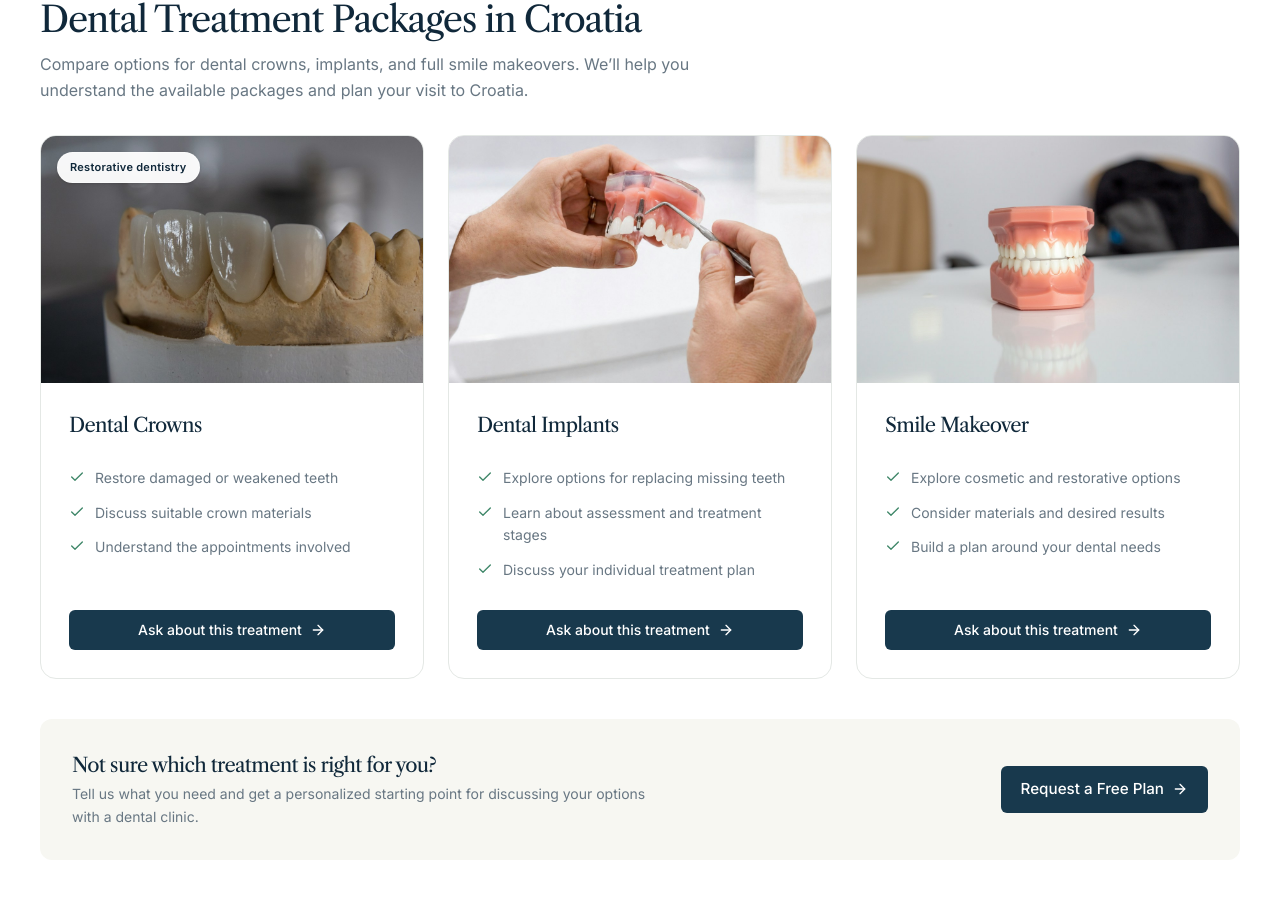
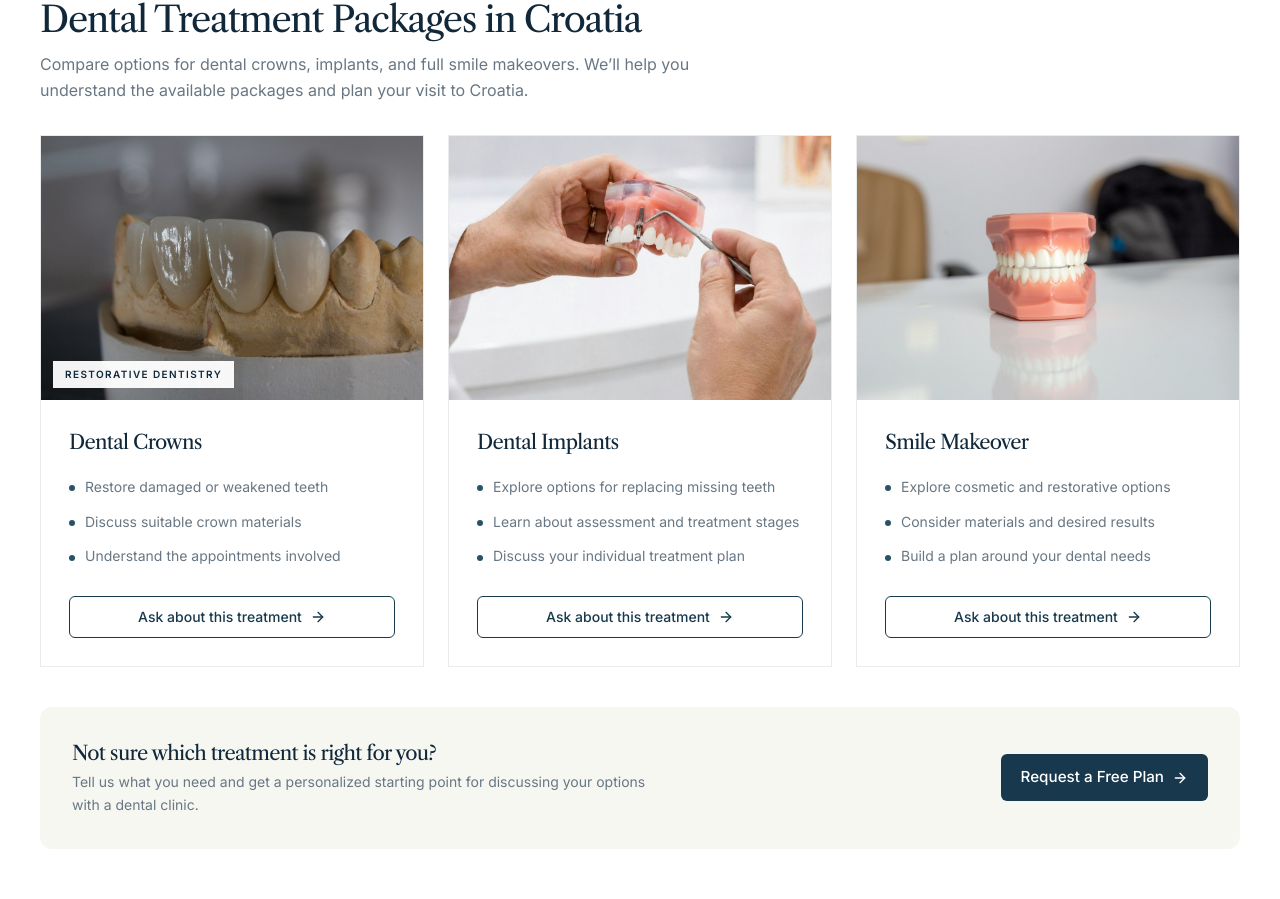
Before and after one commit to ivansusac2209/SmileCroatia, a Vue app: page / in a window 1280 px wide. Shown: the part 2039-2938 px from the top of the page. Built offline with nearby package versions, Linux system fonts and the light colour scheme.

Commit message:
Refine treatment cards and remove displayed prices

```diff
--- a/src/components/home/PackageCard.vue
+++ b/src/components/home/PackageCard.vue
@@ -1,5 +1,5 @@
 <script setup lang="ts">
-import { ArrowRight, Check } from 'lucide-vue-next'
+import { ArrowRight } from 'lucide-vue-next'
 import BaseButton from '@/components/ui/BaseButton.vue'
 import type { Package } from '@/data/home'
 
@@ -7,23 +7,22 @@ defineProps<{ pkg: Package }>()
 </script>
 
 <template>
-  <article class="group flex flex-col overflow-hidden rounded-2xl border border-line bg-white transition-all duration-300 hover:-translate-y-1 hover:border-navy-700/30 hover:shadow-xl hover:shadow-navy-900/5">
-    <div class="relative overflow-hidden">
-      <img :src="pkg.image" :alt="pkg.alt" class="aspect-[1.55/1] w-full object-cover transition-transform duration-700 group-hover:scale-[1.035]" loading="lazy" />
-      <span v-if="pkg.badge" class="absolute top-4 left-4 rounded-full border border-white/40 bg-white/95 px-3 py-1.5 text-[11px] font-semibold tracking-wide text-navy-900 shadow-sm">
+  <article class="group flex flex-col overflow-hidden border border-line/80 bg-white transition-colors duration-300 hover:border-navy-700/40">
+    <div class="relative overflow-hidden bg-surface">
+      <img :src="pkg.image" :alt="pkg.alt" class="aspect-[1.45/1] w-full object-cover transition-transform duration-700 group-hover:scale-[1.025]" loading="lazy" />
+      <span v-if="pkg.badge" class="absolute bottom-3 left-3 bg-white/95 px-3 py-1.5 text-[10px] font-semibold uppercase tracking-[0.14em] text-navy-900">
         {{ pkg.badge }}
       </span>
     </div>
     <div class="flex flex-1 flex-col p-6 lg:p-7">
       <h3 class="font-serif text-xl text-navy-900">{{ pkg.title }}</h3>
-      <p class="mt-2 text-sm font-semibold text-navy-800">{{ pkg.price }}</p>
       <ul class="mt-5 flex-1 space-y-3 text-sm leading-relaxed text-muted">
         <li v-for="feature in pkg.features" :key="feature" class="flex gap-2.5">
-          <Check class="mt-0.5 size-4 shrink-0 text-success" />
+          <span aria-hidden="true" class="mt-[0.6rem] size-1.5 shrink-0 rounded-full bg-navy-700" />
           {{ feature }}
         </li>
       </ul>
-      <BaseButton :to="{ name: 'contact-details' }" size="sm" class="mt-7 w-full">
+      <BaseButton :to="{ name: 'contact-details' }" variant="outline" size="sm" class="mt-7 w-full">
         Ask about this treatment <ArrowRight class="size-4" />
       </BaseButton>
     </div>
```
